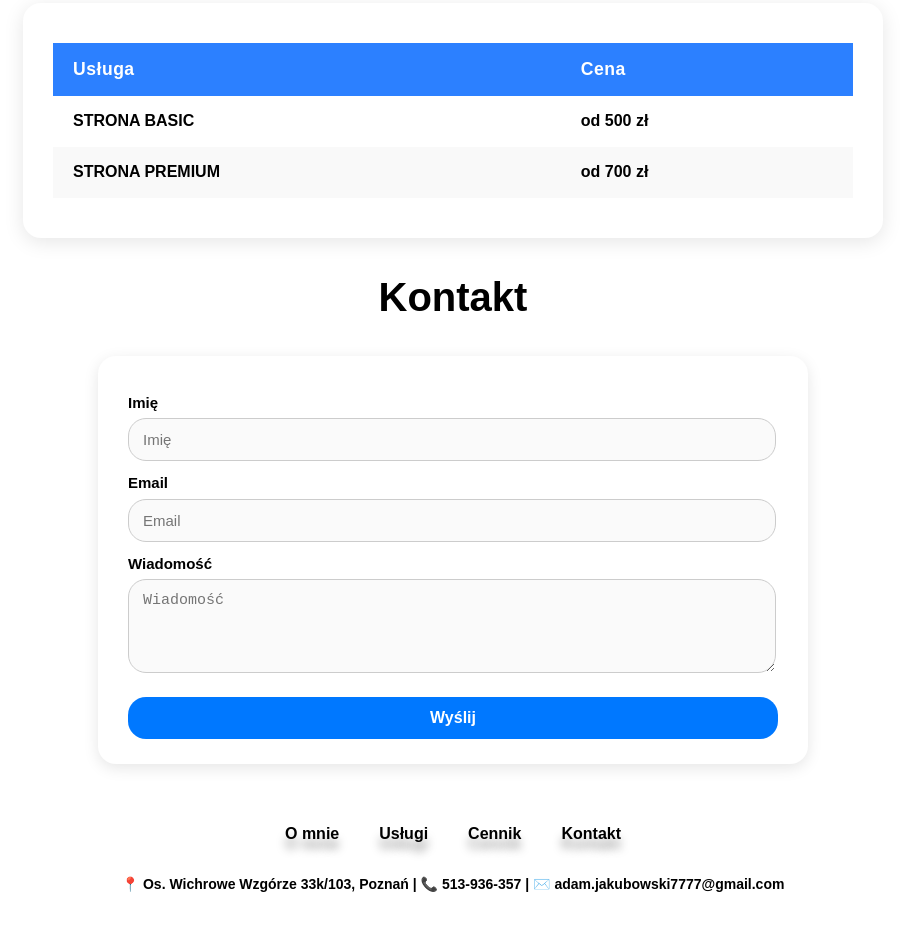
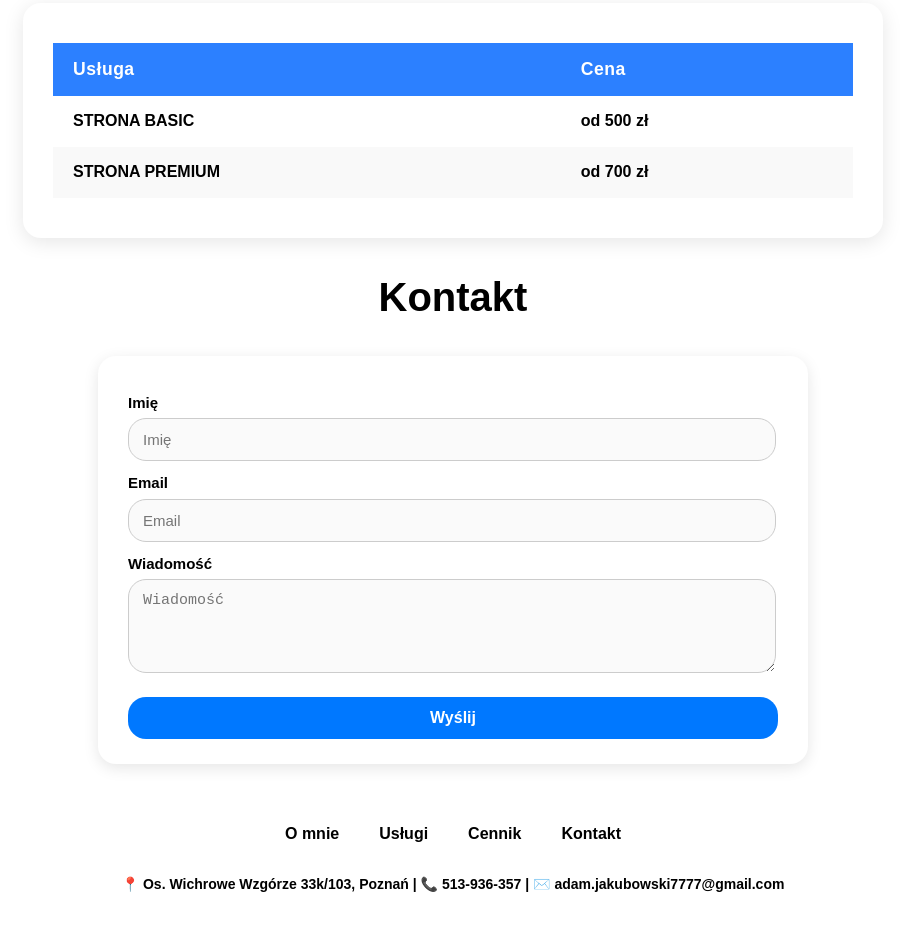
Before and after one commit to adamjakubowski7777-art/wazne, a plain HTML site: page index.html in a window 1280 px wide. Shown: the part 1080-2011 px from the top of the page, without its empty margins (187-1092 px from the left). Drawn offline with Linux system fonts and the light colour scheme.

Commit message:
adam.css

```diff
--- a/adam.css
+++ b/adam.css
@@ -426,7 +426,6 @@ text-decoration: none; /* Usunięcie podkreślenia */
 font-weight: 500;
 transition: color 0.3s;
 font-weight: bold;
-text-shadow: 0 10px 10px rgba(0,0,0,0.4);
 }
 
 .footer-links ul li a:hover {
```
